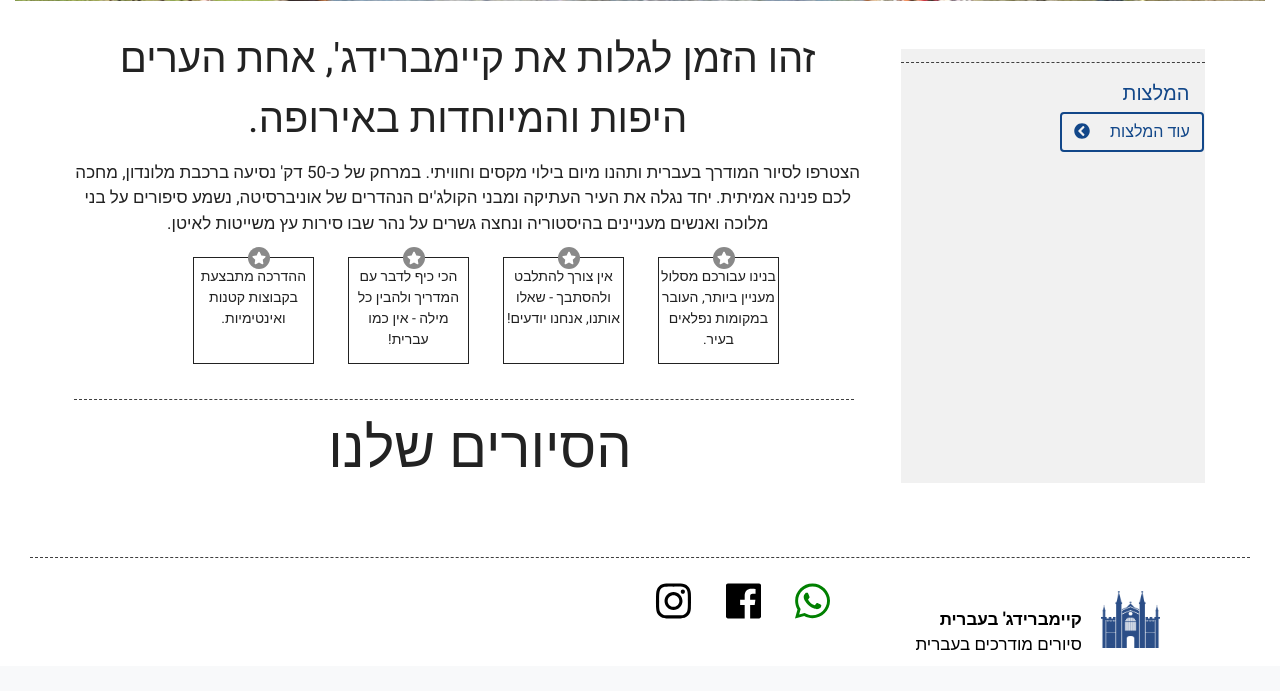
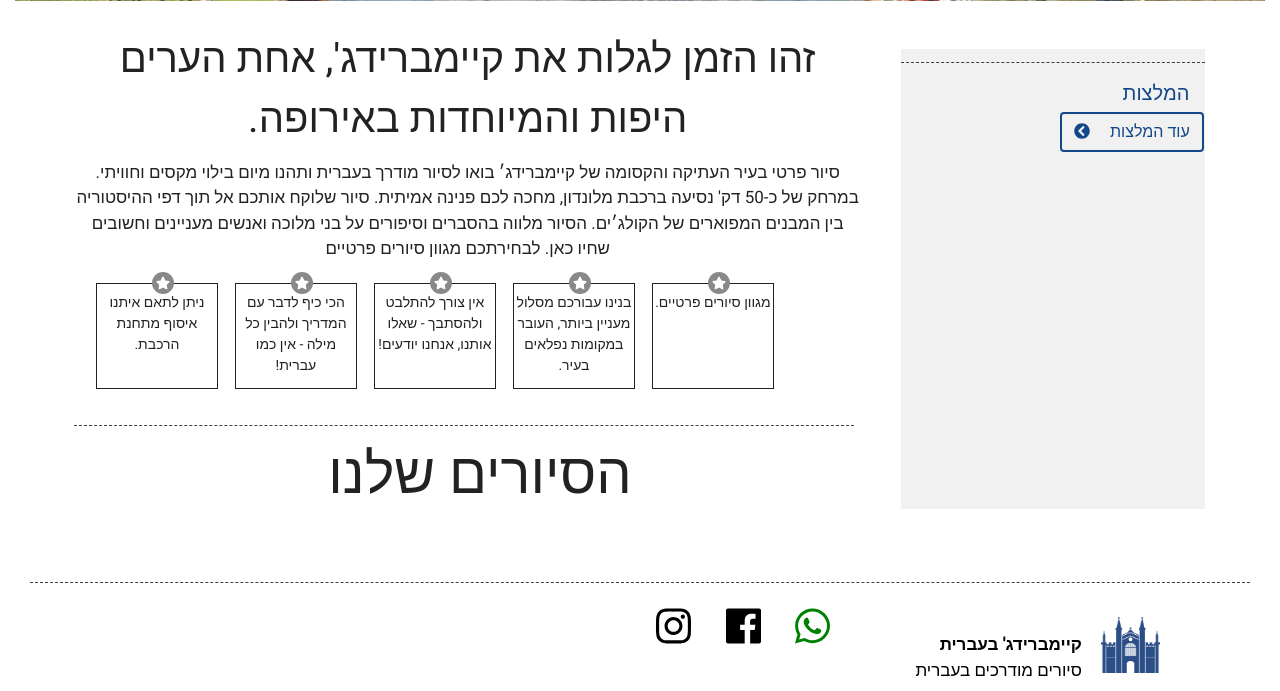
Before and after one commit to ngati77/tours, a Django app: template templates/tour/index.html in a window 1280 px wide. Shown: the part 579-1270 px from the top of the page. Before the commit the page ends 1229 px from the top, so only its background shows below. Run offline with Django 3.2, Linux system fonts and the light colour scheme; the template is opened without the code that fills it, so the values that code supplies are empty; some libraries are stand-ins or nearby versions.

Commit message:
Updated some of Yael changes...

```diff
--- a/static/tour/style.css
+++ b/static/tour/style.css
@@ -354,7 +354,7 @@ hr.short{
 
 .tips {
 
-   margin-right: 2rem;
+   margin-right: 1rem;
    margin-bottom: .5rem;
    padding: 0rem;
 
@@ -536,8 +536,14 @@ hr.light-100 {
 }
 
 */
+
 }
 @media (max-width: 576px) {
+
+.circle-icon {
+    top: -12%;
+
+}
   .carousel-caption {
     top: 40%;
 }
--- a/templates/tour/footer.html
+++ b/templates/tour/footer.html
@@ -27,7 +27,8 @@
 
             </div>
             <div class="col-xs-1 col-sm-3 col-md-1">
-                <a target="_blank" href="https://www.instagram.com/cambridge_in_hebrew/"><i class="fab fa-instagram"></i></a>
+                <a target="_blank" href="https://www.instagram.com/cambridge_beivrit/"><i class="fab fa-instagram"></i></a>
+
            </div>
              </div>
     </div>
--- a/templates/tour/index.html
+++ b/templates/tour/index.html
@@ -35,9 +35,8 @@
             {% for review in reviewes %}
             <div class="review">
 
-
-
                 <div class="review_header">
+                <div class="text-left mb-2"><i><b>{{ review.create_date|date:"d.m.Y" }}</b></i></div>
                      <i class="fa fa-quote-right" aria-hidden="true"></i>
                     <div class="row review_header" ><p>{{review.title}}</p> </div>
                 </div>
@@ -68,12 +67,25 @@
         <div class="col-sm-12 col-md-12 col-lg-8 order-sm-0 order-lg-1">
         <div class="row main_text">
             <p class="title1">זהו הזמן לגלות את קיימברידג', אחת הערים היפות והמיוחדות באירופה. </p>
+            <!--
             <p class="text1">
             הצטרפו לסיור המודרך בעברית ותהנו מיום בילוי מקסים וחוויתי. במרחק של כ-50 דק' נסיעה ברכבת מלונדון, מחכה לכם פנינה אמיתית. יחד נגלה את העיר העתיקה ומבני הקולג'ים הנהדרים של אוניברסיטה, נשמע סיפורים על בני מלוכה ואנשים מעניינים בהיסטוריה ונחצה גשרים על נהר שבו סירות עץ משייטות לאיטן.
+
             </p>
+                -->
+                  <p class="text1">
+            סיור פרטי בעיר העתיקה והקסומה של קיימברידג׳
+בואו לסיור מודרך בעברית ותהנו מיום בילוי מקסים וחוויתי.
+במרחק של כ-50 דק' נסיעה ברכבת מלונדון, מחכה לכם פנינה אמיתית.
+סיור שלוקח אותכם אל תוך דפי ההיסטוריה בין המבנים המפוארים של הקולג׳ים.
+הסיור מלווה בהסברים וסיפורים על בני מלוכה ואנשים מעניינים וחשובים שחיו כאן.
+לבחירתכם מגוון סיורים פרטיים
 
-
-            <div class="row tips-row">
+            <div class="row tips-row d-flex justify-content-center">
+                <div class="col-sm-12 col-md-2 tips  ">
+                    <i class="fa fa-star circle-icon"  style="color:white; font-size: 13px;"></i>
+                    <p>מגוון סיורים פרטיים.</p>
+                </div>
                 <div class="col-sm-12 col-md-2 tips  ">
                     <i class="fa fa-star  circle-icon "  style="color:white; font-size: 13px;"></i>
                     <p>בנינו עבורכם מסלול מעניין ביותר, העובר במקומות נפלאים בעיר.</p>
@@ -88,7 +100,7 @@
                 </div>
                 <div class="col-sm-12 col-md-2 tips  ">
                     <i class="fa fa-star circle-icon"  style="color:white; font-size: 13px;"></i>
-                    <p>ההדרכה מתבצעת בקבוצות קטנות ואינטימיות.</p>
+                    <p>ניתן לתאם איתנו איסוף מתחנת הרכבת.</p>
                 </div>
             </div>
           </div>
--- a/views.py
+++ b/views.py
@@ -60,7 +60,7 @@ def home(request):
     #return render(request, 'tour/index.html', {'page_title':'home'})
 
     OurToursQuery = OurTours.objects.filter(confirm=True).order_by('order')
-    reviewesQuery = Review.objects.filter(confirm=True).order_by('-create_date')[:3]
+    reviewesQuery = Review.objects.filter(confirm=True).order_by('-create_date')[:5]
     logger.info('home page')
     meta_des_heb = "סיורים בקיימברידג' אנגליה, סיור בעיר יפיפיה מחוץ ללונדון. סיור חד יומי  "
     meta_des_en  = "Cambridge in hebrew - Guided tours in Hebrew. In the beautiful city Cambridge. This is a one day tour outside London "
```
